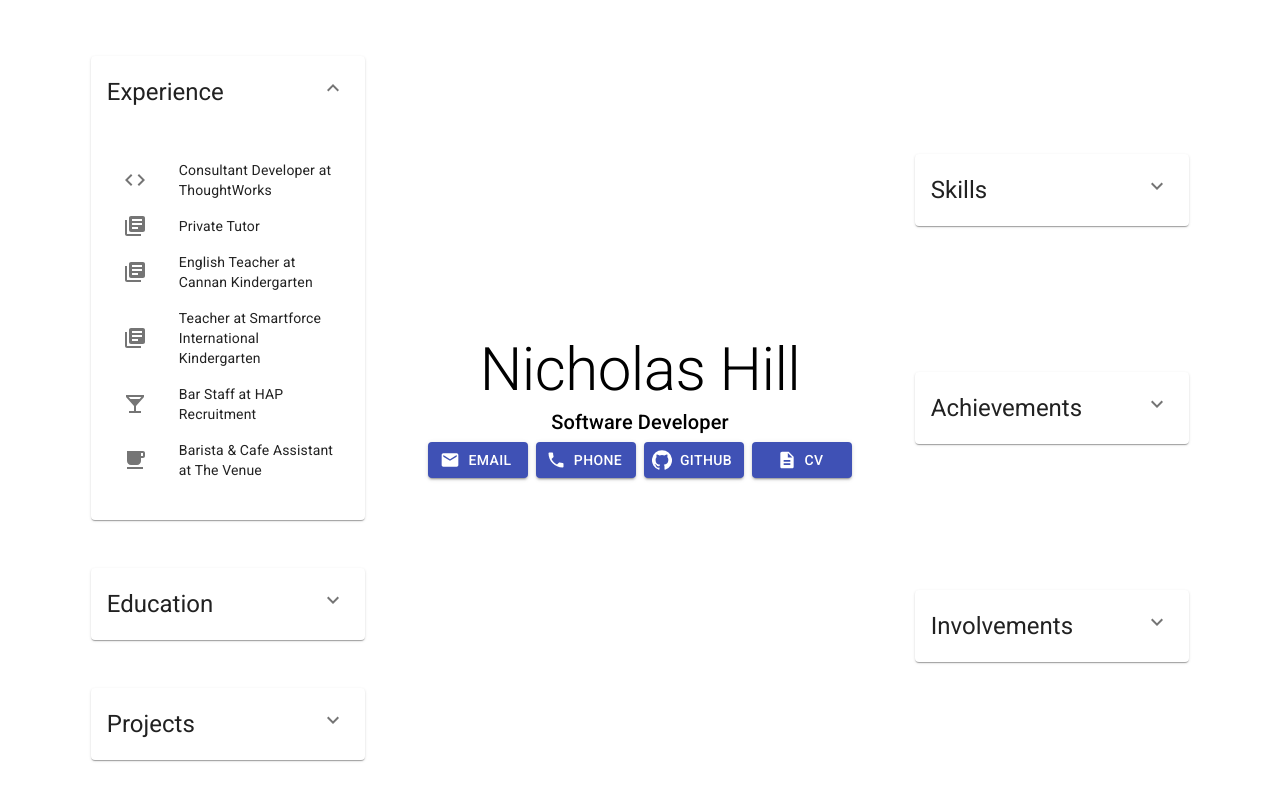
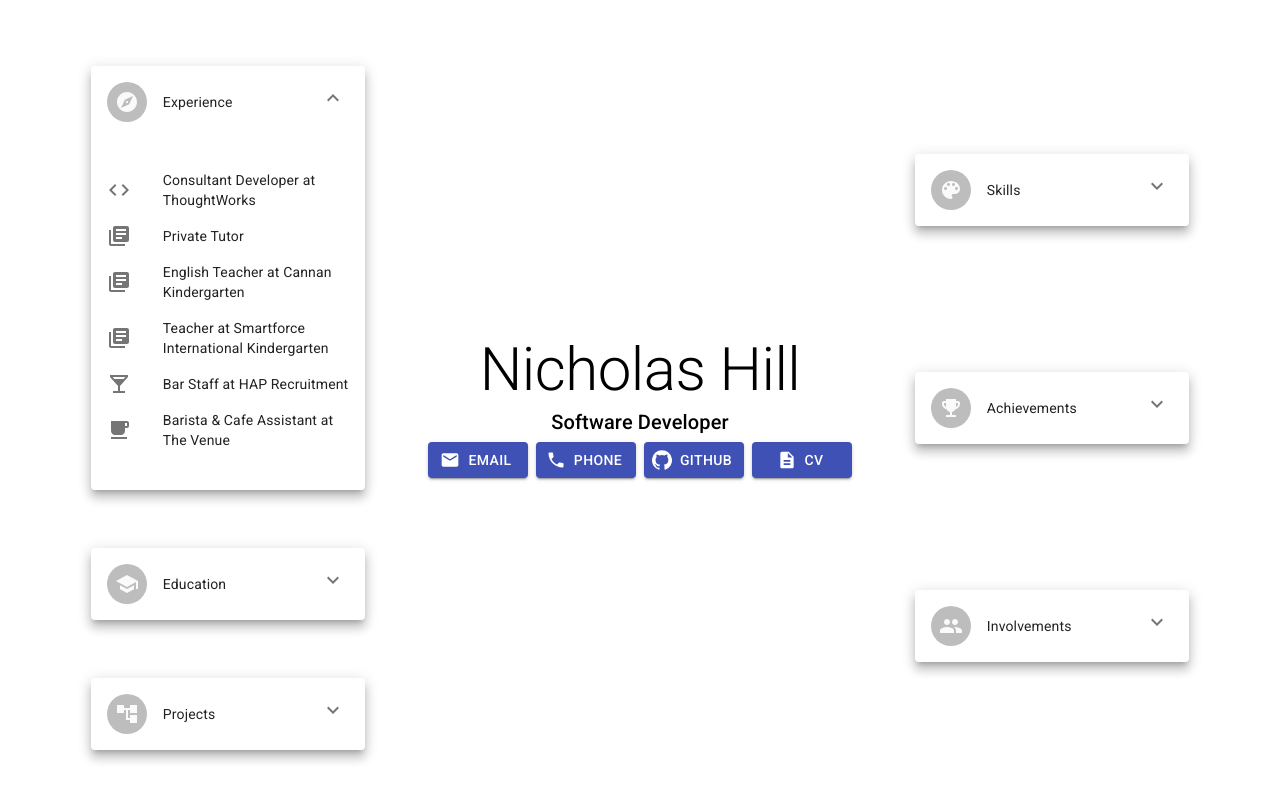
Before and after one commit to nickjhill14/personal-website, a React (Create React App) app: page / in a window 1280 px wide. Both pictures are taken after a click on the button 333 px from the left and 186 px from the top of the page. Shown: the top 800 px of the page. Built offline with nearby package versions, Linux system fonts and the light colour scheme.

Commit message:
NH 💄 Improved section bubble styles and icons

```diff
--- a/src/config/sectionBubblesConfig.json
+++ b/src/config/sectionBubblesConfig.json
@@ -1,6 +1,7 @@
 {
     "experience": {
         "name": "Experience",
+        "avatar": "Explore",
         "content": [
             { "icon": "Code", "text": "Consultant Developer at ThoughtWorks" },
             { "icon": "LibraryBooks", "text": "Private Tutor" },
@@ -12,8 +13,12 @@
     },
     "education": {
         "name": "Education",
+        "avatar": "School",
         "content": [
-            { "icon": "Code", "text": "MSc. with Honours in Computer Science (1st Class) at University of Nottingham" },
+            {
+                "icon": "School",
+                "text": "MSc. with Honours in Computer Science (1st Class) at University of Nottingham"
+            },
             {
                 "icon": "LibraryBooks",
                 "text": "A Levels in Mathematics, Geography, & IT at Beaumont School Sixth Form"
@@ -23,6 +28,7 @@
     },
     "projects": {
         "name": "Projects",
+        "avatar": "AccountTree",
         "content": [
             { "icon": "Code", "text": "Autonomous Robot Image Tagging System" },
             { "icon": "PhoneAndroid", "text": "Teach Me Maths Application" },
@@ -32,6 +38,7 @@
     },
     "skills": {
         "name": "Skills",
+        "avatar": "Palette",
         "content": [
             { "icon": "Code", "text": "Programming Languages" },
             { "icon": "LibraryBooks", "text": "Frameworks & Libraries" },
@@ -44,6 +51,7 @@
     },
     "achievements": {
         "name": "Achievements",
+        "avatar": "EmojiEvents",
         "content": [
             { "icon": "Code", "text": "7Digital/Esendex Prize for Software Quality" },
             { "icon": "SportsEsports", "text": "C++ Individual Project Hall of Fame" },
@@ -54,6 +62,7 @@
     },
     "involvements": {
         "name": "Involvements",
+        "avatar": "Group",
         "content": [
             { "icon": "MusicNote", "text": "Guitarist" },
             { "icon": "SportsSoccer", "text": "Footballer at University of Nottingham" },
--- a/src/sectionBubble/SectionBubble.tsx
+++ b/src/sectionBubble/SectionBubble.tsx
@@ -1,5 +1,6 @@
 import { ReactElement, useState } from 'react';
 import {
+    Avatar,
     Card,
     CardContent,
     CardHeader,
@@ -18,15 +19,21 @@ import {
     Build,
     ChevronRight,
     Code,
+    EmojiEmotions,
+    EmojiEvents,
     ExpandMore,
+    Explore,
     FitnessCenter,
+    Group,
     Headset,
     LibraryBooks,
     LocalBar,
     LocalCafe,
     Mic,
     MusicNote,
+    Palette,
     PhoneAndroid,
+    School,
     SportsEsports,
     SportsSoccer,
     Storage,
@@ -37,6 +44,7 @@ import { SectionBubbles } from '../App';
 
 export interface SectionBubbleProps {
     name: string;
+    avatar: string;
     content: Content[];
     type: SectionBubbles;
     open: SectionBubbles;
@@ -44,7 +52,7 @@ export interface SectionBubbleProps {
 }
 
 const useStyles = makeStyles((theme) => ({
-    sectionBubble: {
+    main: {
         width: '70%',
     },
     showMore: {
@@ -59,7 +67,14 @@ const useStyles = makeStyles((theme) => ({
     },
 }));
 
-export default function SectionBubble({ name, content, type, open, setOpen }: SectionBubbleProps): ReactElement {
+export default function SectionBubble({
+    name,
+    avatar,
+    content,
+    type,
+    open,
+    setOpen,
+}: SectionBubbleProps): ReactElement {
     const [showMore, setShowMore] = useState(false);
     const classes = useStyles();
 
@@ -69,9 +84,14 @@ export default function SectionBubble({ name, content, type, open, setOpen }: Se
     }
 
     return (
-        <Card className={classes.sectionBubble}>
+        <Card className={classes.main} raised>
             <CardHeader
                 title={name}
+                avatar={
+                    <Avatar aria-label={`${avatar || 'EmojiEmotions'} Avatar`}>
+                        <SvgIcon component={iconMap.get(avatar || '') || EmojiEmotions} />
+                    </Avatar>
+                }
                 action={
                     <IconButton
                         onClick={handleShowMore}
@@ -89,9 +109,9 @@ export default function SectionBubble({ name, content, type, open, setOpen }: Se
                 <CardContent>
                     <List dense aria-label={`${name} List`}>
                         {content.map((item, index) => (
-                            <ListItem key={`${name}-item-${index}`}>
-                                <ListItemIcon aria-label={`${item.icon} Icon`}>
-                                    <SvgIcon component={listItemIconMap.get(item.icon) || ChevronRight} />
+                            <ListItem key={`${name}-item-${index}`} disableGutters>
+                                <ListItemIcon aria-label={`${item.icon || 'ChevronRight'} Icon`}>
+                                    <SvgIcon component={iconMap.get(item.icon) || ChevronRight} />
                                 </ListItemIcon>
                                 <ListItemText primary={item.text} />
                             </ListItem>
@@ -108,21 +128,27 @@ interface Content {
     icon: string;
 }
 
-const listItemIconMap = new Map<string, typeof SvgIcon>([
+const iconMap = new Map<string, typeof SvgIcon>([
+    ['AccountTree', AccountTree],
+    ['AssignmentTurnedIn', AssignmentTurnedIn],
+    ['Build', Build],
     ['Code', Code],
+    ['Explore', Explore],
+    ['EmojiEmotions', EmojiEmotions],
+    ['EmojiEvents', EmojiEvents],
+    ['Group', Group],
+    ['FitnessCenter', FitnessCenter],
+    ['Headset', Headset],
     ['LibraryBooks', LibraryBooks],
     ['LocalBar', LocalBar],
     ['LocalCafe', LocalCafe],
+    ['Mic', Mic],
+    ['MusicNote', MusicNote],
+    ['Palette', Palette],
     ['PhoneAndroid', PhoneAndroid],
-    ['FitnessCenter', FitnessCenter],
-    ['AccountTree', AccountTree],
-    ['AssignmentTurnedIn', AssignmentTurnedIn],
-    ['Build', Build],
+    ['School', School],
+    ['SportsEsports', SportsEsports],
+    ['SportsSoccer', SportsSoccer],
     ['Storage', Storage],
     ['Translate', Translate],
-    ['SportsEsports', SportsEsports],
-    ['Mic', Mic],
-    ['MusicNote', MusicNote],
-    ['SportsSoccer', SportsSoccer],
-    ['Headset', Headset],
 ]);
```
Also changed, not shown: 1 other file (tests, documents, lock files or other folders).
